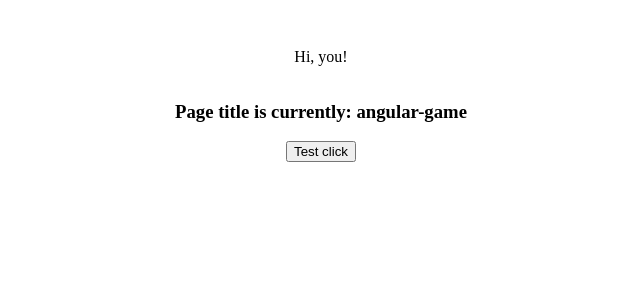
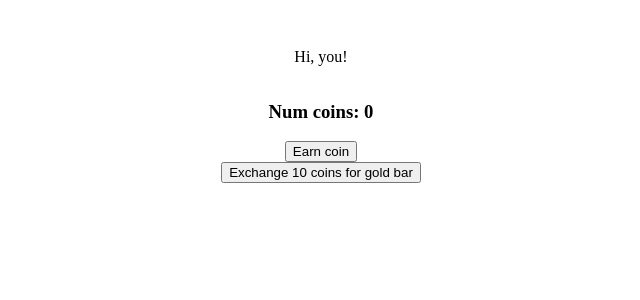
Before and after one commit to Wolven531/angular-game, an Angular app: page / in a window 1280 px wide. Shown: the top 300 px of the page, without its empty margins (319-959 px from the left). Built offline with nearby package versions, Linux system fonts and the light colour scheme.

Commit message:
First pass at coin exchange

```diff
--- a/src/app/app.component.html
+++ b/src/app/app.component.html
@@ -1,7 +1,8 @@
 <div class="content" role="main">
 	<p>Hi, you!</p>
-	<h3>Page title is currently: {{title}}</h3>
-	<button (click)="onClickButton($event)">Test click</button>
+	<h3>Num coins: {{coins}}</h3>
+	<button (click)="onGenerateCoin($event)">Earn coin</button>
+	<button (click)="onExchangeCoinsForBar($event)">Exchange 10 coins for gold bar</button>
 </div>
 
 <router-outlet></router-outlet>
--- a/src/app/app.component.ts
+++ b/src/app/app.component.ts
@@ -6,9 +6,15 @@ import { Component } from '@angular/core'
 	templateUrl: './app.component.html'
 })
 export class AppComponent {
-	title = 'angular-game'
+	private coins = 0
+	private goldBars = 0
 
-	private onClickButton(evt) {
-		alert('button clicked')
+	private onGenerateCoin(evt) {
+		this.coins += 1
+	}
+
+	private onExchangeCoinsForBar(evt) {
+		this.coins -= 10
+		this.goldBars += 1
 	}
 }
```
